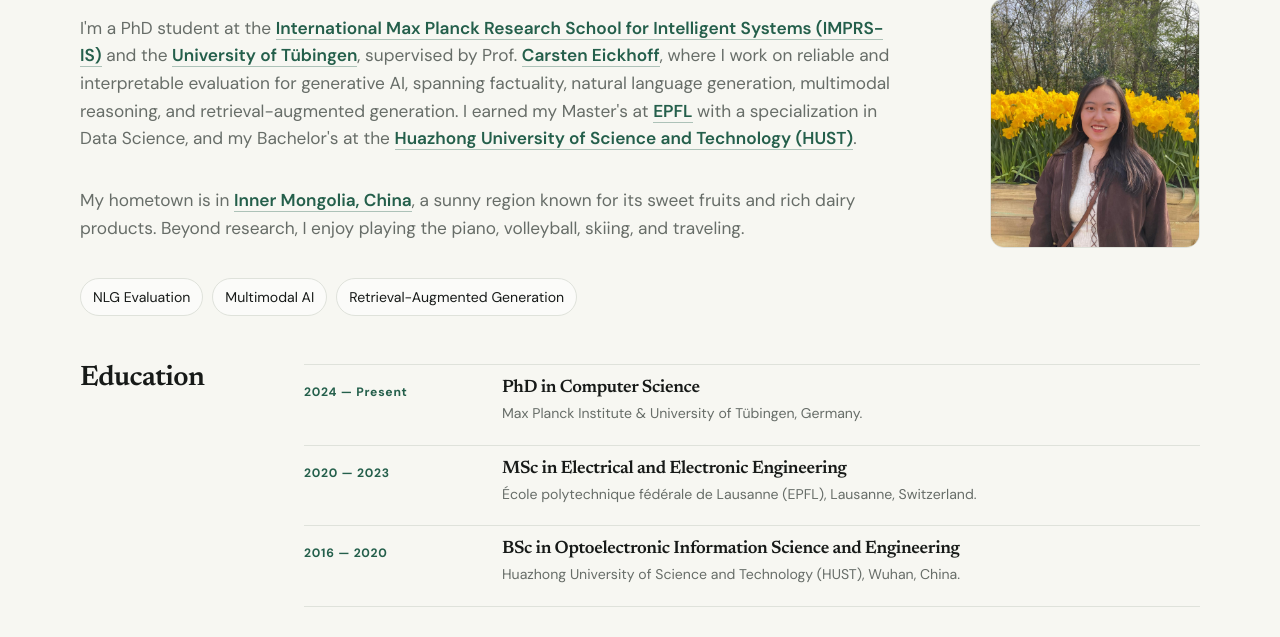
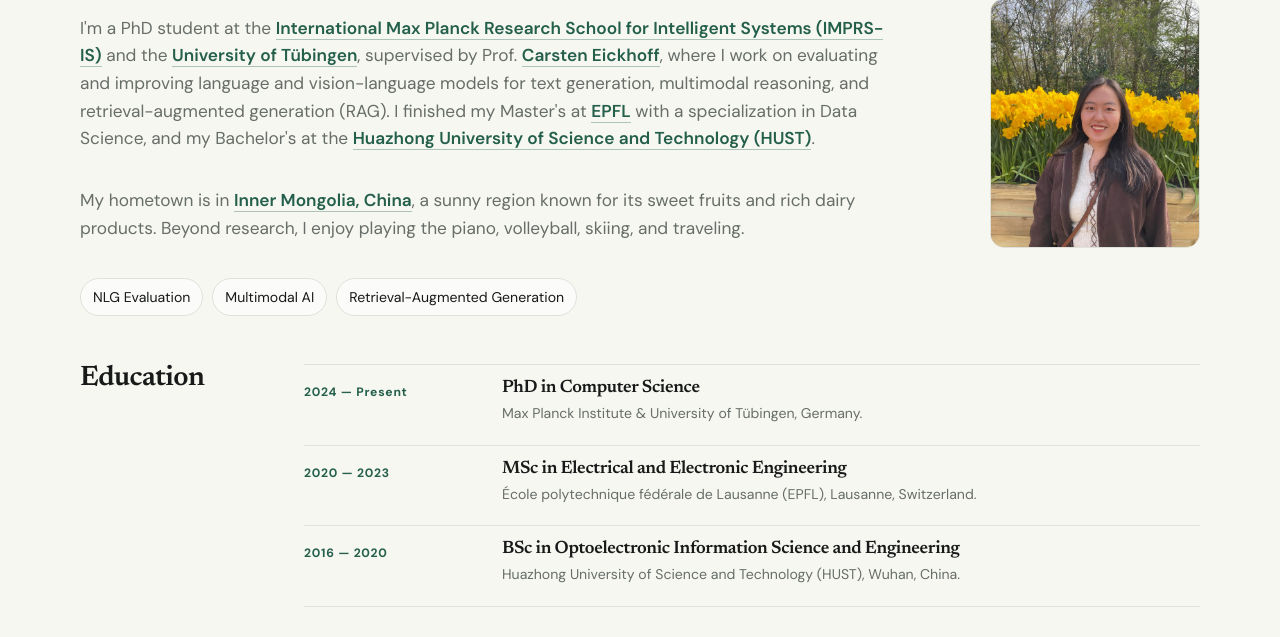
Before and after one commit to Siran-Li/Siran-Li.github.io, a plain HTML site: page index.html in a window 1280 px wide. Shown: the part 163-800 px from the top of the page. Drawn offline with Linux system fonts and the light colour scheme.

Commit message:
Reword bio research description

```diff
--- a/index.html
+++ b/index.html
@@ -35,7 +35,7 @@
       <div class="hero-text">
         <!-- <div class="eyebrow">Generative AI · Evaluation · Multimodal Learning</div> -->
         <h1>Siran Li</h1>
-        <p class="intro">I'm a PhD student at the <a href="https://imprs.is.mpg.de/" target="_blank" rel="noreferrer">International Max Planck Research School for Intelligent Systems (IMPRS-IS)</a> and the <a href="https://uni-tuebingen.de/en/" target="_blank" rel="noreferrer">University of Tübingen</a>, supervised by Prof. <a href="https://health-nlp.com/" target="_blank" rel="noreferrer">Carsten Eickhoff</a>, where I work on reliable and interpretable evaluation for generative AI, spanning factuality, natural language generation, multimodal reasoning, and retrieval-augmented generation. I earned my Master's at <a href="https://www.epfl.ch/en/" target="_blank" rel="noreferrer">EPFL</a> with a specialization in Data Science, and my Bachelor's at the <a href="http://english.hust.edu.cn/" target="_blank" rel="noreferrer">Huazhong University of Science and Technology (HUST)</a>.</p>
+        <p class="intro">I'm a PhD student at the <a href="https://imprs.is.mpg.de/" target="_blank" rel="noreferrer">International Max Planck Research School for Intelligent Systems (IMPRS-IS)</a> and the <a href="https://uni-tuebingen.de/en/" target="_blank" rel="noreferrer">University of Tübingen</a>, supervised by Prof. <a href="https://health-nlp.com/" target="_blank" rel="noreferrer">Carsten Eickhoff</a>, where I work on evaluating and improving language and vision-language models for text generation, multimodal reasoning, and retrieval-augmented generation (RAG). I finished my Master's at <a href="https://www.epfl.ch/en/" target="_blank" rel="noreferrer">EPFL</a> with a specialization in Data Science, and my Bachelor's at the <a href="http://english.hust.edu.cn/" target="_blank" rel="noreferrer">Huazhong University of Science and Technology (HUST)</a>.</p>
         <p class="intro">My hometown is in <a href="https://en.wikipedia.org/wiki/Inner_Mongolia" target="_blank" rel="noreferrer">Inner Mongolia, China</a>, a sunny region known for its sweet fruits and rich dairy products. Beyond research, I enjoy playing the piano, volleyball, skiing, and traveling.</p>
         <div class="chips" aria-label="Research interests">
           <span>NLG Evaluation</span><span>Multimodal AI</span><span>Retrieval-Augmented Generation</span>
```
